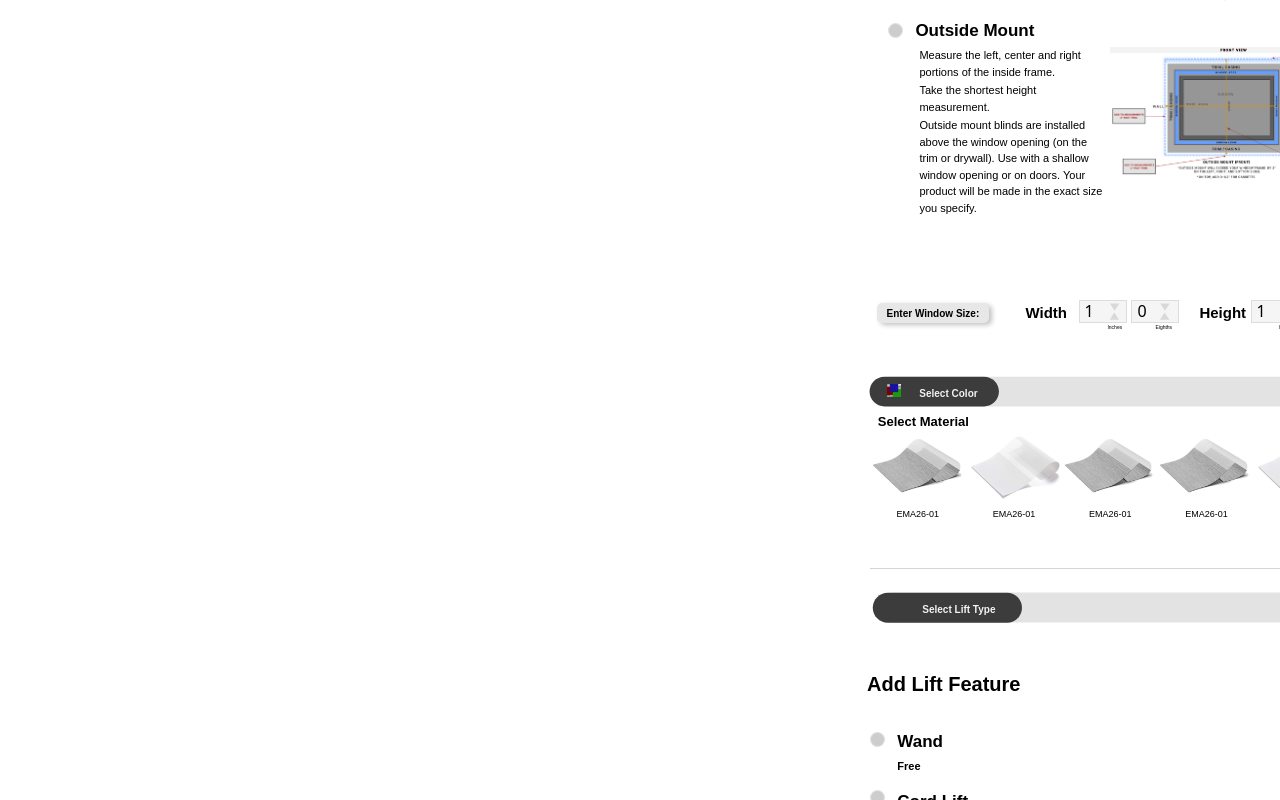
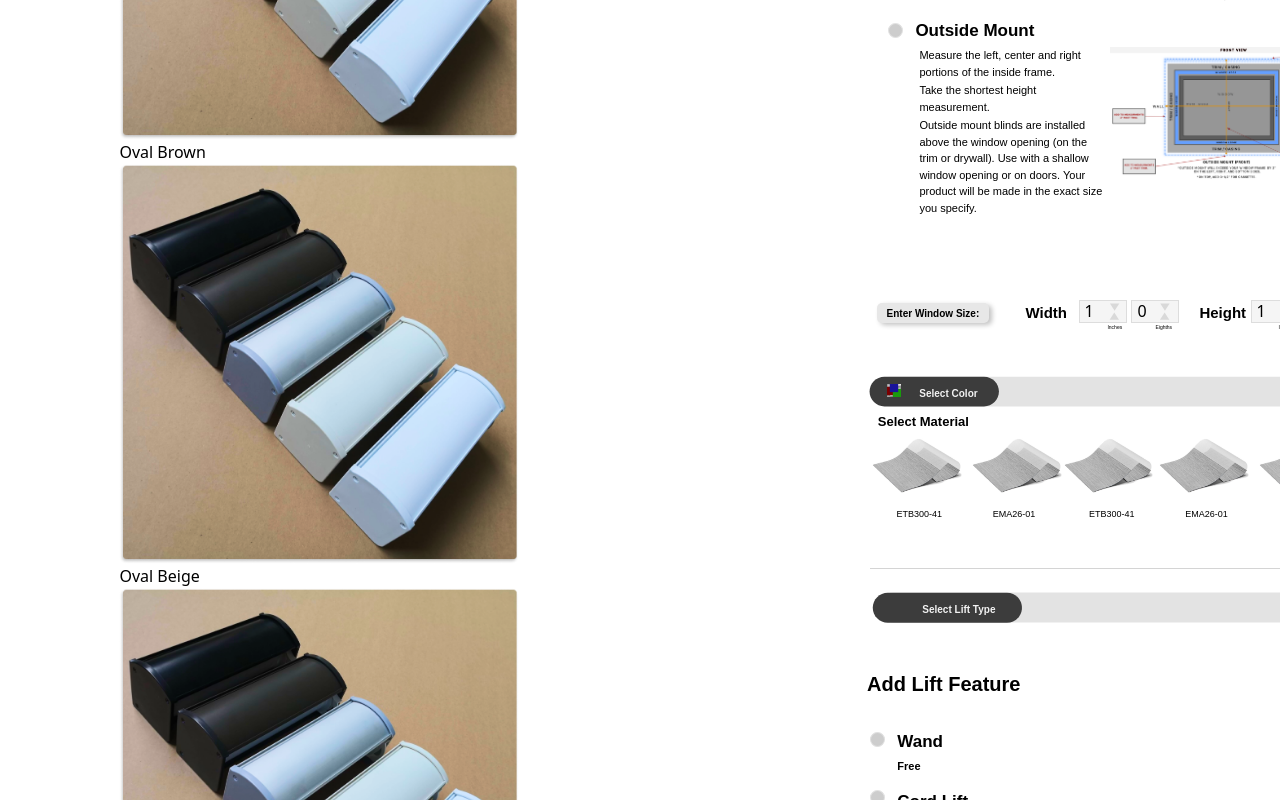
Before and after one commit to deodagee/economyblindsandshades, a Next.js app: page /components/pages/zebrablinds in a window 1280 px wide. Shown: the part 573-1373 px from the top of the page. Built offline with nearby package versions, Linux system fonts and the light colour scheme.

Commit message:
Update zebrablinds.js

```diff
--- a/pages/components/pages/zebrablinds.js
+++ b/pages/components/pages/zebrablinds.js
@@ -5,11 +5,25 @@ import { useState } from "react";
 
 
 function ZebraBlinds() {
+
+
+    // Logic for image clicking render
+    const [selectedImage, setSelectedImage] = useState(null);
+
+    const handleClick = (imageName) => {
+        setSelectedImage(imageName === selectedImage ? null : imageName);
+    };
+
+    const getImageClassName = (imageName) => {
+        const baseClassName = styles[imageName];
+        return `${baseClassName} ${imageName === selectedImage ? styles.selectedImage : ''}`;
+    };
+
     //1. //  ellipse logic
     const [active_inside_outside_ellipse, Setactive_inside_outside_ellipse] = useState(null);
     const [active_wand_cordlift_motorized, Setactive_wand_cordlift_motorized] = useState(null);
     const [active_cassette_round1, Setactive_cassette_round1] = useState(null);
-    const [active_skip_head_rail_ellipse, Setactive_skip_head_rail_ellipse] = useState(null);
+    const [active_skip_head_rail_ellipse_for_bottom_rail, Setactive_skip_head_rail_ellipse_for_bottom_rail] = useState(null);
     const [active_cassette_round2, Setactive_cassette_round2] = useState(null);
 
     const handleEllipseClick1 = (ellipseNumber) => {
@@ -26,7 +40,7 @@ function ZebraBlinds() {
 
     const handleEllipseClick4 = () => {
         console.log('Ellipse Clicked');
-        Setactive_skip_head_rail_ellipse((prevActive) => !prevActive);
+        Setactive_skip_head_rail_ellipse_for_bottom_rail((prevActive) => !prevActive);
     };
 
     const handleEllipseClick5 = (ellipseNumber) => {
@@ -155,7 +169,7 @@ function ZebraBlinds() {
                         </div>
                         <div className={styles.inside_mount}>Inside Mount</div>
                         <Image alt="image" width={400} height={400} className={styles.outsidemount_1} src="/OutsideMount.png" />
-                        <Image alt="image" width={400} height={400} class={styles.insidemount_1} src="/InsideMount.png" />
+                        <Image alt="image" width={400} height={400} class={styles.insidemount_1} src="/insidemount.png" />
                         <div className={styles.outside_mount}>Outside Mount</div>
                         <div
                             className={styles.inside_mount_blinds_fit_within_your}
@@ -400,18 +414,62 @@ function ZebraBlinds() {
                             <div className={styles.select_color}>Select Color</div>
 
                             <div className={styles.select_material}>Select Material</div>
-                            <div className={styles.ema_26_01}>EMA26-01</div>
-                            <Image alt="image" width={100} height={100} className={styles.etb_3004_1} src="/etb3004.jpg" />
+
+
+                            <div className={styles.materials_list}>
+                                <Image
+                                    alt="image"
+                                    width={100}
+                                    height={100}
+                                    className={getImageClassName('etb_3004_1')}
+                                    src="/etb3004.jpg"
+                                    onClick={() => handleClick('etb_3004_1')}
+                                />
+                                <div className={styles.ema_26_01}>ETB300-41</div>
+
+                                <Image
+                                    alt="image"
+                                    width={100}
+                                    height={100}
+                                    className={getImageClassName('ema_601_1')}
+                                    src="/etb3004.jpg"
+                                    onClick={() => handleClick('ema_601_1')}
+                                />
                                 <div className={styles.ema_26_012}>EMA26-01</div>
-                            <Image alt="image" width={100} height={100} className={styles.ema_601_1} src="/ema2601.jpg" />
-                            <div className={styles.ema_26_013}>EMA26-01</div>
-                            <Image alt="image" width={100} height={100} className={styles.etb_3004_2} src="/etb3004.jpg" />
-                            <Image alt="image" width={100} height={100} className={styles.ema_601_2} src="/ema2601.jpg" />
+
+
+                                <Image
+                                    alt="image"
+                                    width={100}
+                                    height={100}
+                                    className={getImageClassName('etb_3004_2')}
+                                    src="/etb3004.jpg"
+                                    onClick={() => handleClick('etb_3004_2')}
+                                />
+                                <div className={styles.ema_26_013}>ETB300-41</div>
+
+
+                                <Image
+                                    alt="image"
+                                    width={100}
+                                    height={100}
+                                    className={getImageClassName('ema_601_2')}
+                                    src="/etb3004.jpg"
+                                    onClick={() => handleClick('ema_601_2')}
+                                />
                                 <div className={styles.ema_26_015}>EMA26-01</div>
-                            <Image alt="image" width={100} height={100} className={styles.ema_2601_2} src="/etb3004.jpg" />
-                            <div className={styles.ema_26_014}>EMA26-01</div>
+
+                                <Image
+                                    alt="image"
+                                    width={100}
+                                    height={100}
+                                    className={getImageClassName('ema_2601_2')}
+                                    src="/etb3004.jpg"
+                                    onClick={() => handleClick('ema_2601_2')}
+                                />
+                                <div className={styles.ema_26_014}>ETB300-41</div>
                             </div>
-
+                        </div>
 
 
                         <div className={styles.select_lift_type_group}>
@@ -546,13 +604,47 @@ function ZebraBlinds() {
 
 
                             <div
-                                className={`${styles.skip_head_rail_ellipse} ${active_skip_head_rail_ellipse ? styles.active_skip_head_rail_ellipse : ''}`}
+                                className={`${styles.skip_head_rail_ellipse} ${active_skip_head_rail_ellipse_for_bottom_rail ? styles.active_skip_head_rail_ellipse_for_bottom_rail : ''}`}
                                 onClick={handleEllipseClick4}
                             ></div>
                             <div className={styles.skip_head_rail_color}>Skip Head Rail Color</div>
                             <div className={styles.note_skipping_color}>
                                 *Note: Skipping Color will result with steel material
                             </div>
+
+                            <div className={styles.pick_bottom_rail_color_wrapper}>
+                                <div className={styles.pick_bottom_rail_color}>Pick Bottom Rail Color</div>
+                                <div className={styles.fabric_types_for_bottom_rail}>FABRIC TYPES</div>
+
+                                <Image alt="image" width={400} height={400} className={styles.fabric_type_image1_for_bottom_rail} src="/cassette.png" />
+                                <div className={styles.oval_black_for_bottom_rail}>Oval Black</div>
+
+                                <Image alt="image" width={400} height={400} className={styles.fabric_type_image2_for_bottom_rail} src="/cassette.png" />
+                                <div className={styles.oval_brown_for_bottom_rail}>Oval Brown</div>
+
+                                <Image alt="image" width={400} height={400} className={styles.fabric_type_image3_for_bottom_rail} src="/cassette.png" />
+                                <div className={styles.oval_beige_for_bottom_rail}>Oval Beige</div>
+
+                                <Image alt="image" width={400} height={400} className={styles.fabric_type_image4_for_bottom_rail} src="/cassette.png" />
+                                <div className={styles.oval_grey_for_bottom_rail}>Oval Grey</div>
+
+                                <Image alt="image" width={400} height={400} className={styles.fabric_type_image5_for_bottom_rail} src="/cassette.png" />
+                                <div className={styles.oval_white_for_bottom_rail}>Oval White</div>
+
+
+                                <div
+                                    className={`${styles.skip_head_rail_ellipse_for_bottom_rail} ${active_skip_head_rail_ellipse_for_bottom_rail ? styles.active_skip_head_rail_ellipse_for_bottom_rail : ''}`}
+                                    onClick={handleEllipseClick4}
+                                ></div>
+                                <div className={styles.skip_head_rail_color_for_bottom_rail}>Skip Bottom Rail Color</div>
+                                <div className={styles.note_skipping_color_for_bottom_rail}>
+                                    *Note: Skipping Color will result with steel material
+                                </div>
+                            </div>
+
+
+
+                            <div className={styles.chosen_cassette_chosen_round}>
 
                                 <div
                                     className={`${styles.select_cassette_ellipse2} ${active_cassette_round2 === 1 ? styles.active_cassette_round2 : ''}`}
@@ -577,6 +669,7 @@ function ZebraBlinds() {
                                 <Image alt="image" width={400} height={400} className={styles.chosen_headrail_image} src="/cassettesteel.png" />
                                 <div className={styles.rectangle_32}></div>
                                 <div className={styles.steel}>Steel</div>
+                            </div>
                         </div>
 
 
```
Lines whose indentation alone changed are shown as unchanged.
